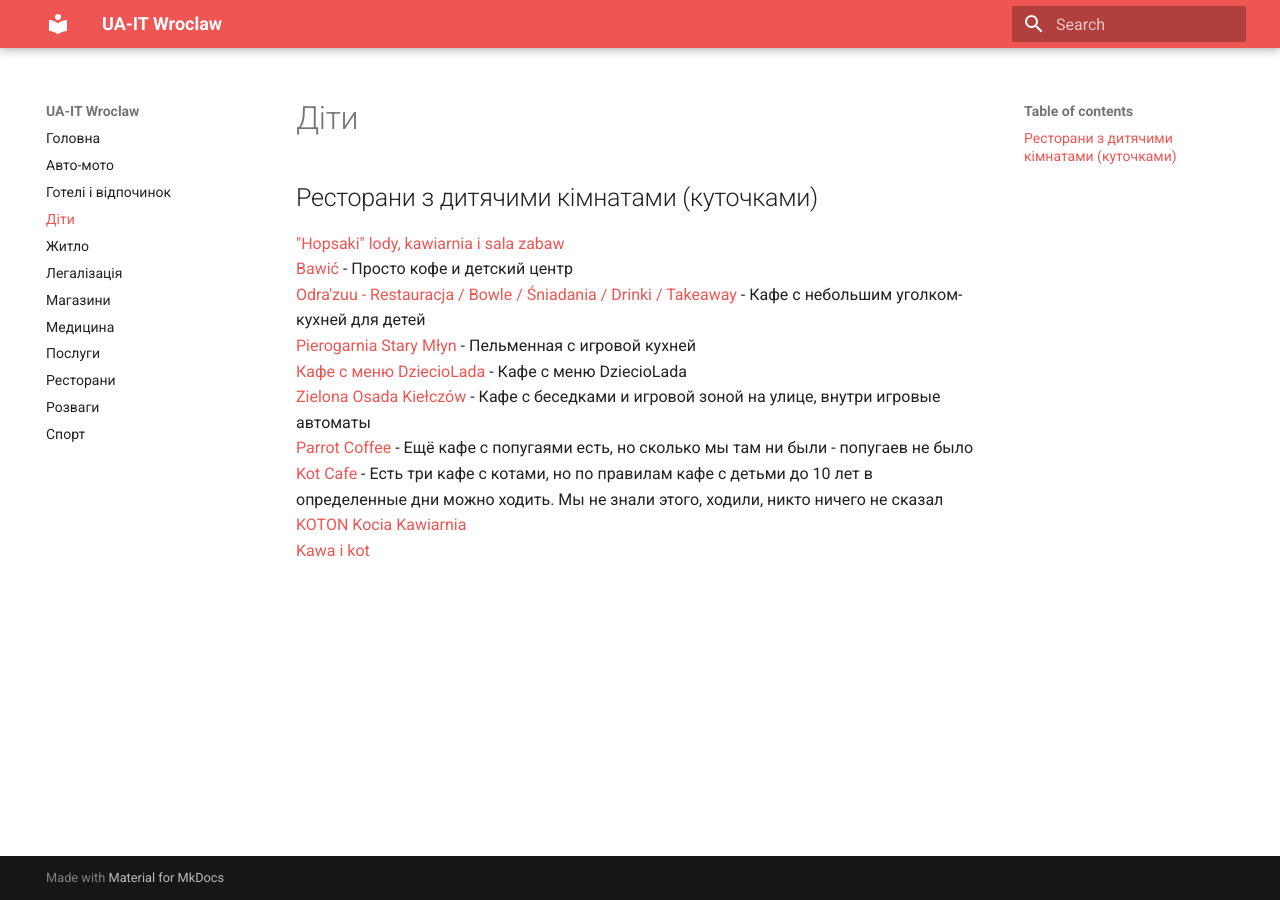
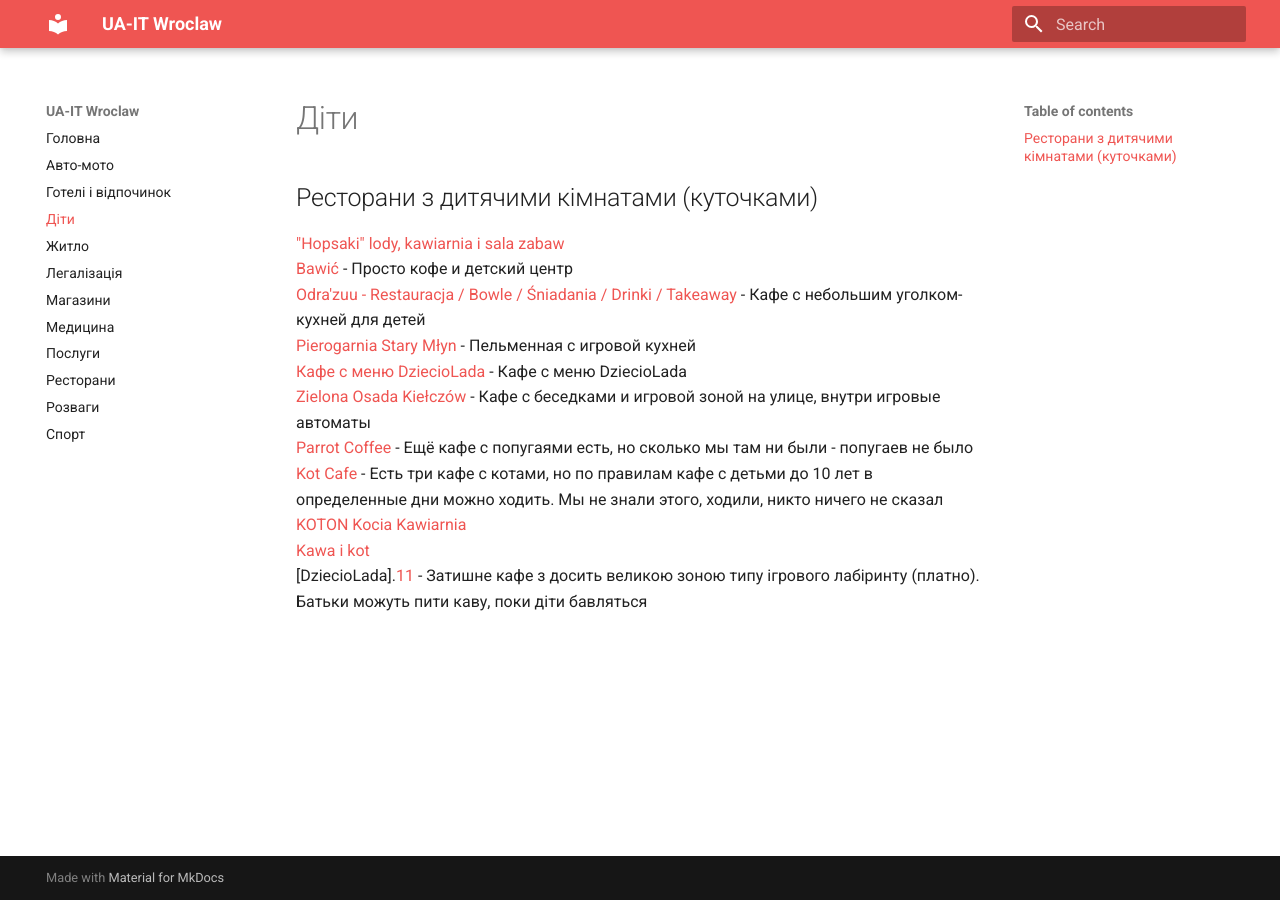
Before and after one commit to WladMl/ua-it-wro, an MkDocs documentation site: the page built from docs/children.md, in a window 1280 px wide. Built offline with MkDocs 1.6.1 and Material for MkDocs 9.7.7, drawn with Linux system fonts in a browser that asks for light colours.

Commit message:
Update children.md

```diff
--- a/docs/children.md
+++ b/docs/children.md
@@ -12,7 +12,7 @@
 [Kot Cafe][8] - Есть три кафе с котами, но по правилам кафе с детьми до 10 лет в определенные дни можно ходить. Мы не знали этого, ходили, никто ничего не сказал<br />
 [KOTON Kocia Kawiarnia][9]<br />
 [Kawa i kot][10]
-
+[DziecioLada].[11] - Затишне кафе з досить великою зоною типу ігрового лабіринту (платно). Батьки можуть пити каву, поки діти бавляться <br />
 
 <!-- resources -->
 
@@ -26,3 +26,4 @@
 [8]: https://maps.app.goo.gl/Cu7u3KiKjgZaYAVA6?g_st=ic
 [9]: https://maps.app.goo.gl/dQjQsndDXqggZyFt7?g_st=ic
 [10]: https://maps.app.goo.gl/sQjUiP2pGNMGRCYJ8?g_st=ic
+[11]: https://goo.gl/maps/J94VFnw3SyGGcHjh8
```
